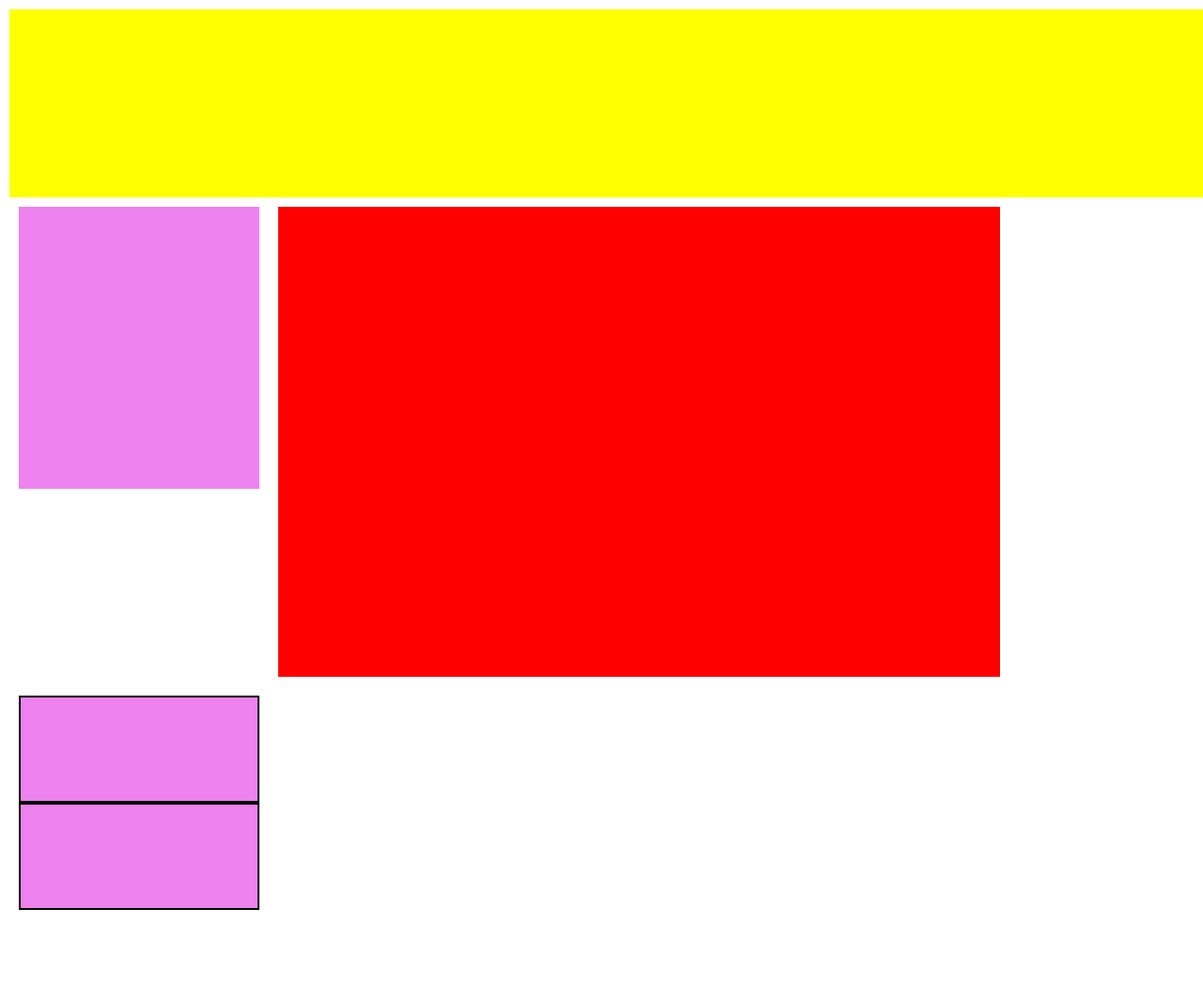
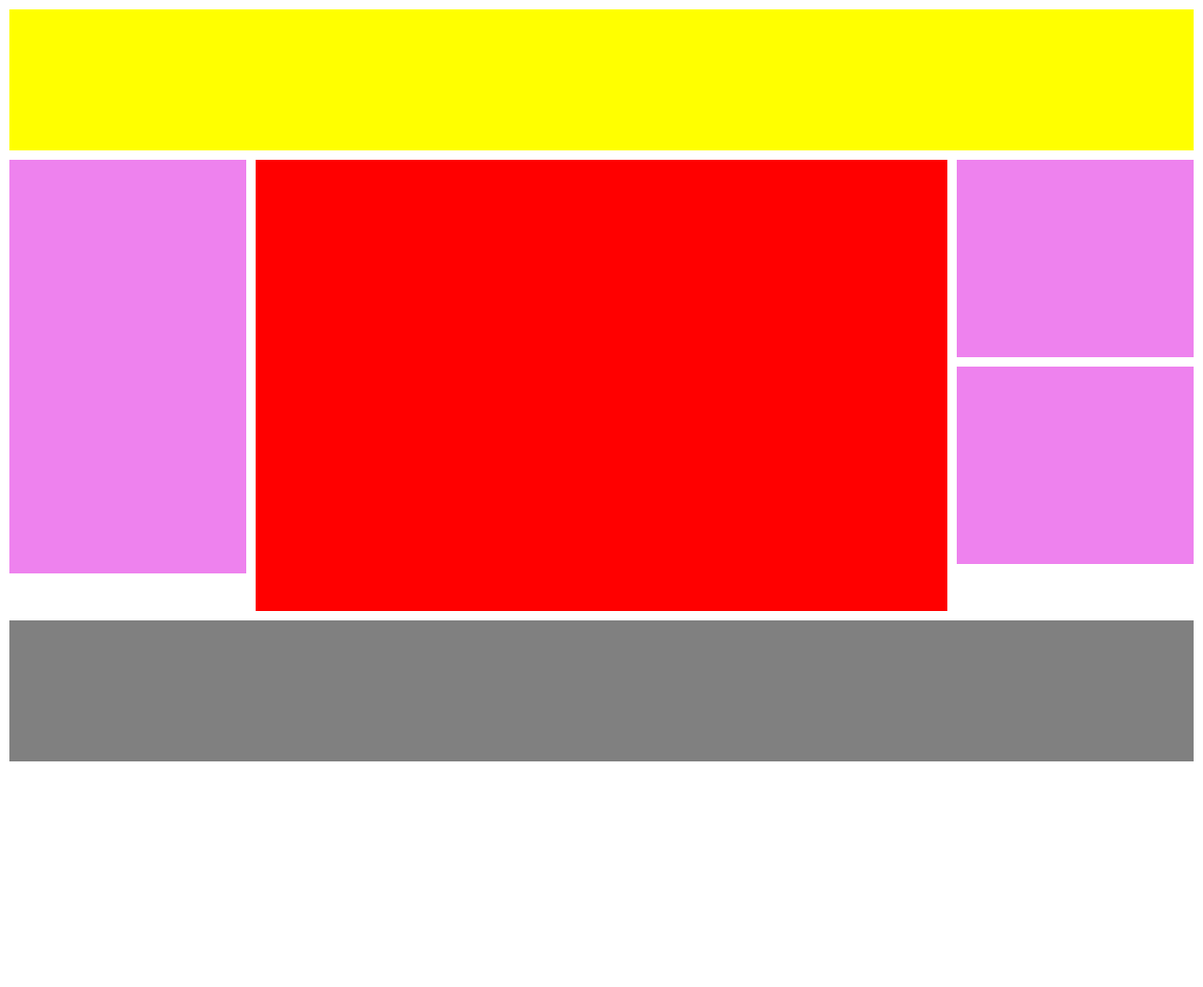
Before and after one commit to Sevenis/htmlcss-struttura-wp, a plain HTML site: page index.html in a window 1280 px wide. Shown: the whole page at 94% size. After the commit the page ends 810 px from the top, so only its background shows below. Drawn offline with Linux system fonts and the light colour scheme.

Commit message:
Step1 concluso

```diff
--- a/css/style.css
+++ b/css/style.css
@@ -1,7 +1,7 @@
 * {
     margin: 0;
     padding: 0;
-    box-sizing: 0;
+    box-sizing: border-box;
 }
 
 .clearfix::after {
@@ -17,14 +17,14 @@
 }
 
 header {
-    height: 200px;
+    height: 150px;
     background-color: yellow;
 }
 
 aside {
     width: 20%;
-    height: 300px;
-    padding: 10px;
+    height: 450px;
+    padding-top: 10px;
     float: left;
 }
 
@@ -48,7 +48,11 @@ main .contenitore {
 }
 
 .contenitore.piccolo {
-    height: 100px;
-    border: 2px solid black;
-    padding-bottom: 10px;
+    height: 210px;
+    margin-bottom: 10px;
 }
+
+footer {
+    height: 150px;
+    background-color: grey;
+}
--- a/index.html
+++ b/index.html
@@ -7,8 +7,10 @@
     </head>
     <body>
         <div class="container">
+            <!-- Header -->
             <header></header>
-
+            <!-- Sezione Core con all'interno main + side dx e sx -->
+            <div class="core clearfix">
                 <aside>
                     <div class="contenitore"></div>
                 </aside>
@@ -22,8 +24,9 @@
 
                     <div class="contenitore piccolo"></div>
                 </aside>
-
             </div>
-
+            <!-- footer -->
+            <footer></footer>
+        </div>
     </body>
 </html>
```
Lines whose indentation alone changed are shown as unchanged.
